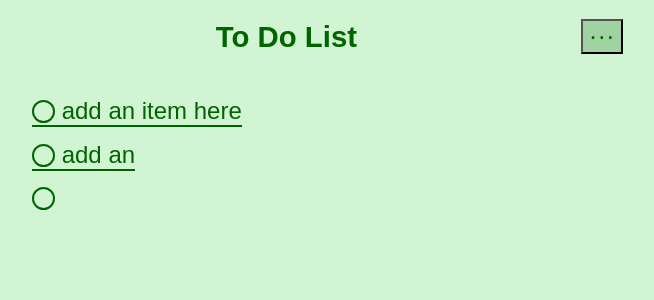
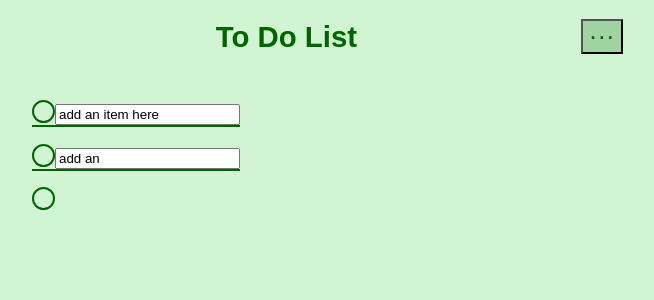
Before and after one commit to valentinavallalta/cs124-lab2, a React (Create React App) app: page / in a window 1280 px wide. Shown: the top 300 px of the page, without its empty margins (8-662 px from the left). Built offline with nearby package versions, Linux system fonts and the light colour scheme.

Commit message:
to do list items editable

```diff
--- a/src/App.js
+++ b/src/App.js
@@ -36,6 +36,12 @@ function App() {
         }
     }
 
+    function handleChangeContent(id, text) {
+        setToDoItems(toDoItems.map(
+            p => p.id === id ? {...p, content: text} : p
+        ))
+    }
+
     /* FUNCTION THAT SETS TODO ITEMS - DELETES COMPLETED ITEMS  */
 
     /* FUNCTION TODO TOGGLE (?) SHOW/HIDE COMPLETED */
@@ -46,7 +52,9 @@ function App() {
             <List items = {toDoItems}
                   completedItems = {completedItemIDs}
                   onAddItem = {addItem}
-                  onItemCompleted = {toggleItemCompleted}></List>
+                  onItemCompleted = {toggleItemCompleted}
+                  onContentChange = {handleChangeContent}
+            ></List>
         </div>
   );
 }
--- a/src/Item.js
+++ b/src/Item.js
@@ -6,7 +6,11 @@ function Item(props) {
     *                  class (what class it is, i.e. uncompleted / completed / empty */
     return (<li className= {props.class}>
         <button onClick={() => props.onItemCompleted(props.id)}></button>
-        {"  "+props.content} </li>);
+        <input
+            onClick={(e) => e.stopPropagation()}
+            onChange={(e) => props.onContentChange(props.id, e.target.value)}
+            value={props.content}/>
+    </li>);
 }
 
 export default Item;
--- a/src/List.js
+++ b/src/List.js
@@ -10,6 +10,7 @@ function List(props) {
                           class={props.completedItems.includes(p.id) ? "completed" : "uncompleted"}
                           id={p.id}
                           content={p.content}
+                          onContentChange ={props.onContentChange}
                     key={p.id}/>
                 )}
                 <li onClick={() => props.onAddItem("wormsss")}
```
